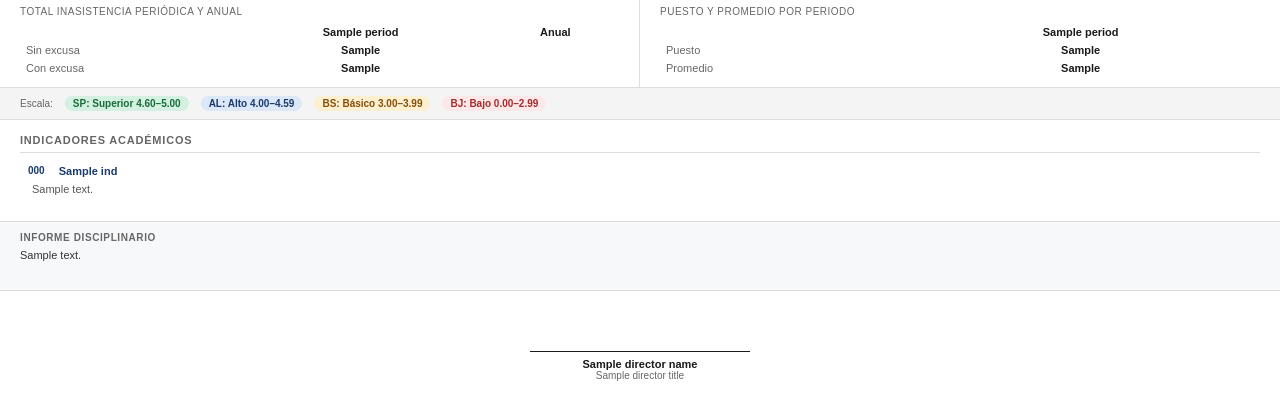
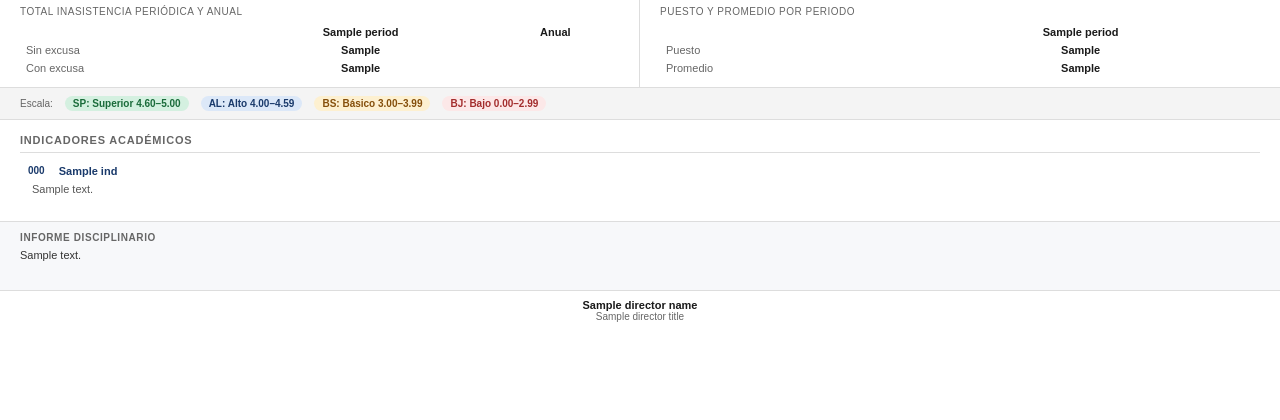
Before and after one commit to chato1337/educalc, a Django app: template backend/core/templates/core/academic_grades_bulletin.html in a window 1280 px wide. Shown: the part 287-707 px from the top of the page. Run offline with Django 4.2, Linux system fonts and the light colour scheme; the template is opened without the code that fills it: most values are stand-ins (such as "Sample title", 1, 10 or a date in 2020); grey boxes marked "Sample" are stand-in pictures.

Commit message:
fix: correct director title in bulletin context and remove unnecessary signature line from academic grades bulletin template for improved clarity

```diff
--- a/backend/core/bulletin_service.py
+++ b/backend/core/bulletin_service.py
@@ -469,7 +469,7 @@ def build_bulletin_context(
         .first()
     )
     director_name = gd.teacher.full_name if gd else "—"
-    director_title = "Directora de grado"  # could be parametrized later
+    director_title = "Director de grado"  # could be parametrized later
 
     legal_bits = [
         (institution.legal_reference or "").strip(),
--- a/backend/core/templates/core/academic_grades_bulletin_fragment.html
+++ b/backend/core/templates/core/academic_grades_bulletin_fragment.html
@@ -129,7 +129,6 @@
 
     <div class="firma-area">
       <div class="firma-box">
-        <div class="firma-linea"></div>
         <div class="firma-nombre">{{ director_name }}</div>
         <div class="firma-cargo">{{ director_title }}</div>
       </div>
--- a/backend/core/templates/core/academic_grades_bulletin_styles.html
+++ b/backend/core/templates/core/academic_grades_bulletin_styles.html
@@ -156,17 +156,12 @@
   }
   .firma-area {
     border-top: 1px solid #ddd;
-    padding: 16px 20px 20px;
+    padding: 8px 20px 10px;
     text-align: center;
     page-break-before: avoid;
     break-before: avoid;
   }
   .firma-box { text-align: center; max-width: 280px; margin: 0 auto; }
-  .firma-linea {
-    width: 220px;
-    margin: 2.75rem auto 6px;
-    border-top: 1px solid #1a1a1a;
-  }
   .firma-nombre { font-size: 11px; font-weight: 700; color: #1a1a1a; }
   .firma-cargo { font-size: 10px; color: #666; }
   @media print {
```
Also changed, not shown: 1 other file.
